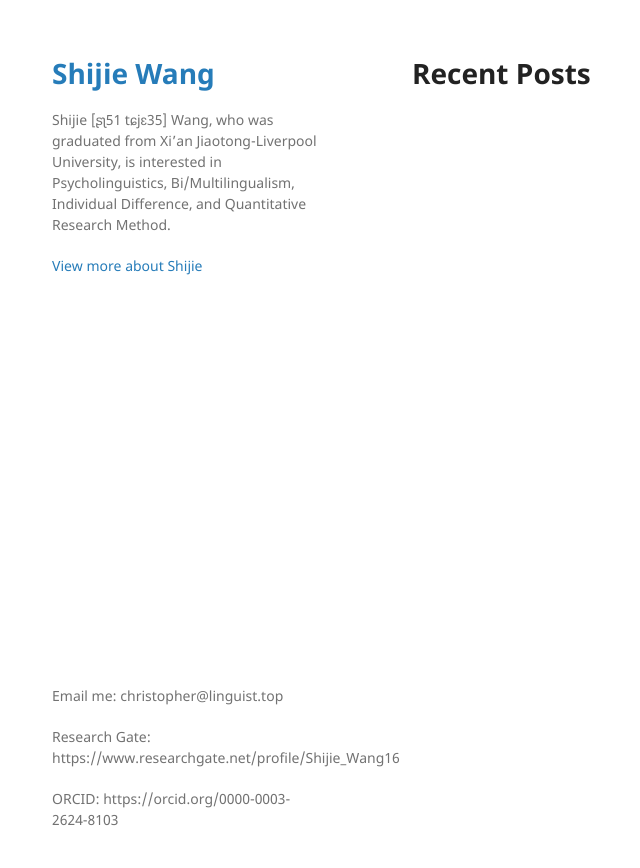
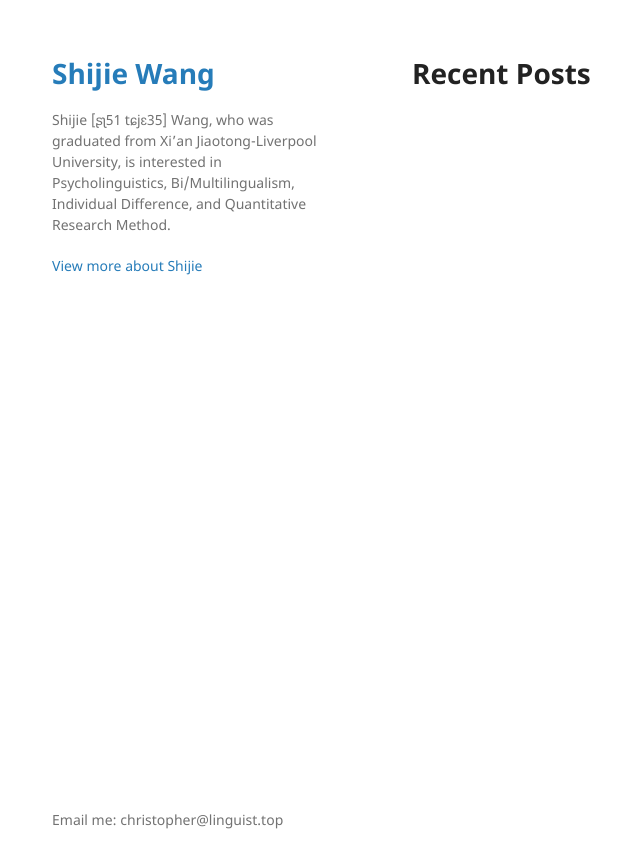
Before and after one commit to ChristopherTLAL/personal-blog, a Jekyll site: the page built from README.md, in a window 1280 px wide. Shown: the top 868 px of the page, without its empty margins (158-798 px from the left). Built offline with Jekyll 4.4.1, drawn with Linux system fonts in a browser that asks for light colours; our own code applies the rules of GitHub Pages for plain Markdown files.

Commit message:
Update default.html

```diff
--- a/_layouts/default.html
+++ b/_layouts/default.html
@@ -45,8 +45,6 @@
       </section>
       <footer>
         <p>Email me: christopher@linguist.top</p>
-        <p>Research Gate: https://www.researchgate.net/profile/Shijie_Wang16</p>
-        <p>ORCID: https://orcid.org/0000-0003-2624-8103</p>
       </footer>
     </div>
     <script src="{{ "/assets/js/scale.fix.js" | relative_url }}"></script>
```
